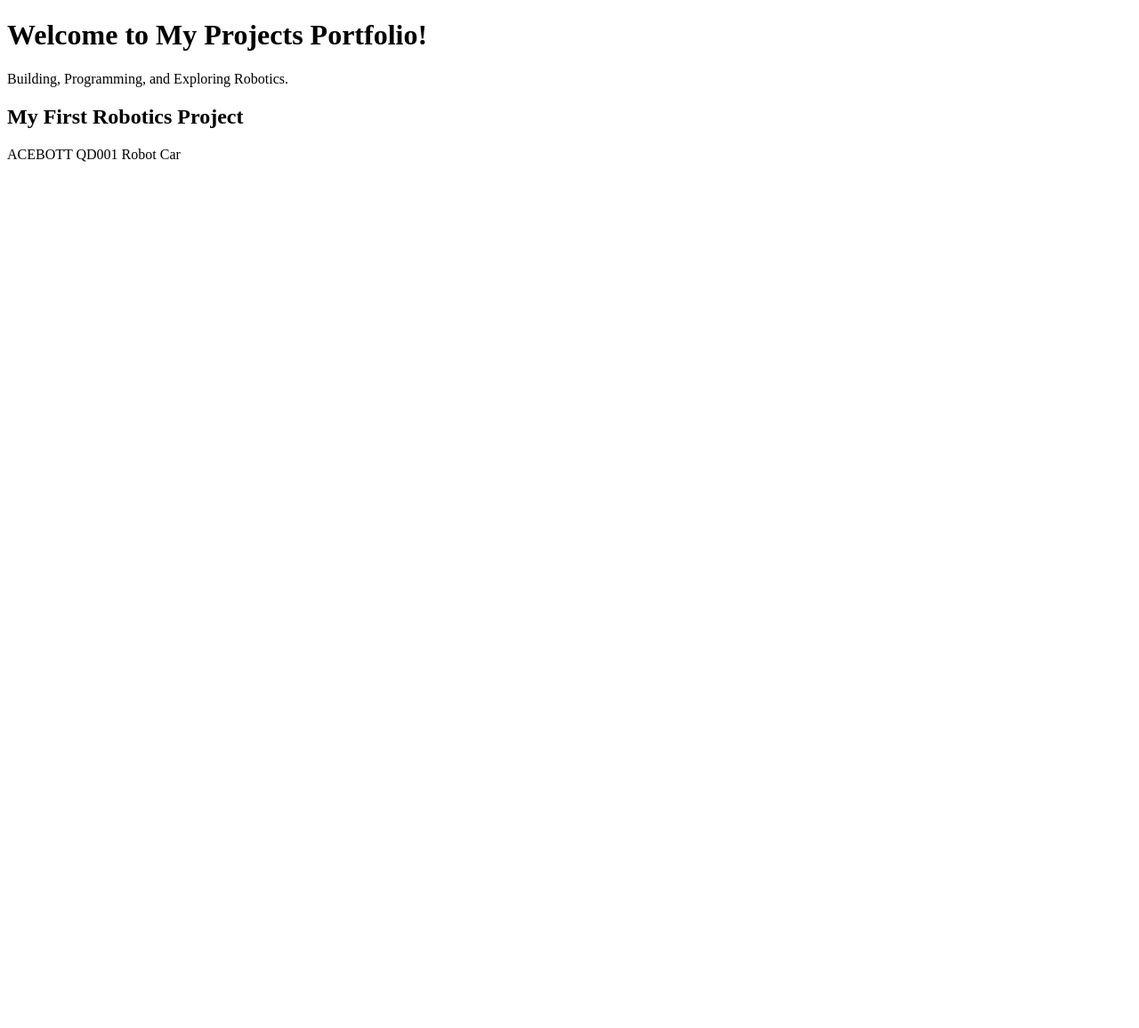
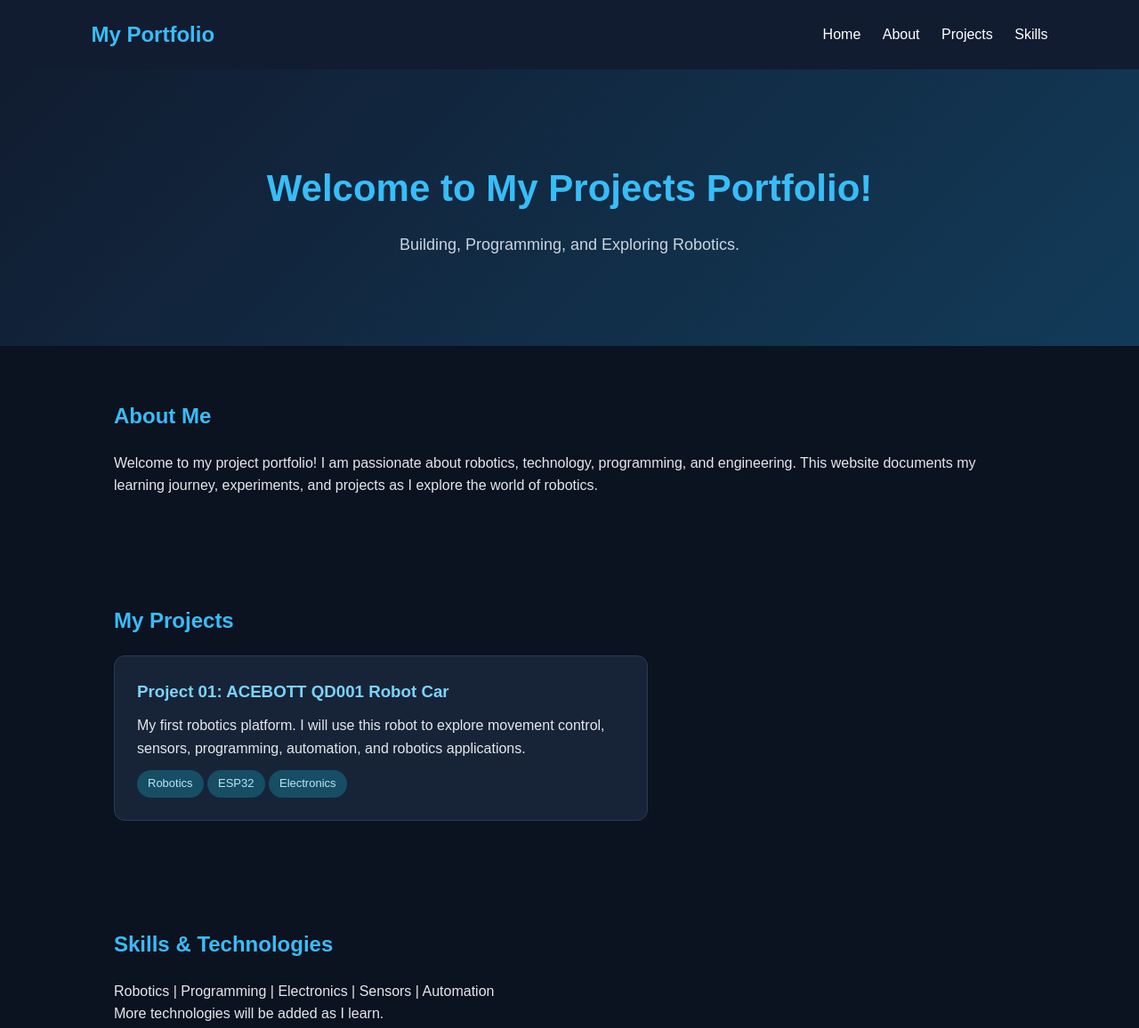
Before and after one commit to peraltadavidelijah-pixel/peraltadavidelijah-pixel.github.io, a plain HTML site: page index.html in a window 1280 px wide. Shown: the top 1156 px of the page at 89% size. Before the commit the page ends 800 px from the top, so only its background shows below. Drawn offline with Linux system fonts and the light colour scheme.

Commit message:
Update title and enhance styling for portfolio

```diff
--- a/index.html
+++ b/index.html
@@ -1,14 +1,179 @@
+
 <!DOCTYPE html>
 <html lang="en">
 <head>
     <meta charset="UTF-8">
     <meta name="viewport" content="width=device-width, initial-scale=1.0">
-    <title>Projects Portfolio</title>
+    <title>My Projects Portfolio</title>
+
+    <style>
+        * {
+            margin: 0;
+            padding: 0;
+            box-sizing: border-box;
+        }
+
+        body {
+            font-family: Arial, sans-serif;
+            background: #0b1220;
+            color: #e5e7eb;
+            line-height: 1.6;
+        }
+
+        header {
+            background: #111c30;
+            padding: 20px 8%;
+            display: flex;
+            justify-content: space-between;
+            align-items: center;
+        }
+
+        header h2 {
+            color: #38bdf8;
+        }
+
+        nav a {
+            color: white;
+            text-decoration: none;
+            margin-left: 20px;
+        }
+
+        .hero {
+            text-align: center;
+            padding: 100px 20px;
+            background: linear-gradient(135deg, #111c30, #123b59);
+        }
+
+        .hero h1 {
+            font-size: 42px;
+            color: #38bdf8;
+            margin-bottom: 15px;
+        }
+
+        .hero p {
+            font-size: 18px;
+            color: #cbd5e1;
+        }
+
+        .section {
+            padding: 60px 10%;
+        }
+
+        .section h2 {
+            color: #38bdf8;
+            margin-bottom: 20px;
+        }
+
+        .project-card {
+            background: #172438;
+            padding: 25px;
+            border-radius: 12px;
+            border: 1px solid #263d57;
+            max-width: 600px;
+        }
+
+        .project-card h3 {
+            color: #7dd3fc;
+            margin-bottom: 10px;
+        }
+
+        .tag {
+            display: inline-block;
+            background: #164e63;
+            color: #bae6fd;
+            padding: 5px 12px;
+            border-radius: 20px;
+            margin-top: 12px;
+            font-size: 13px;
+        }
+
+        footer {
+            text-align: center;
+            padding: 25px;
+            background: #111c30;
+            color: #94a3b8;
+        }
+
+        a {
+            color: #38bdf8;
+        }
+
+        @media (max-width: 600px) {
+            header {
+                flex-direction: column;
+                gap: 12px;
+            }
+
+            nav a {
+                margin: 0 7px;
+                font-size: 14px;
+            }
+
+            .hero h1 {
+                font-size: 30px;
+            }
+        }
+    </style>
 </head>
+
 <body>
-    <h1>Welcome to My Projects Portfolio!</h1>
-    <p>Building, Programming, and Exploring Robotics.</p>
-    <h2>My First Robotics Project</h2>
-    <p>ACEBOTT QD001 Robot Car</p>
+
+    <header>
+        <h2>My Portfolio</h2>
+
+        <nav>
+            <a href="#home">Home</a>
+            <a href="#about">About</a>
+            <a href="#projects">Projects</a>
+            <a href="#skills">Skills</a>
+        </nav>
+    </header>
+
+    <section class="hero" id="home">
+        <h1>Welcome to My Projects Portfolio!</h1>
+        <p>Building, Programming, and Exploring Robotics.</p>
+    </section>
+
+    <section class="section" id="about">
+        <h2>About Me</h2>
+        <p>
+            Welcome to my project portfolio! I am passionate about
+            robotics, technology, programming, and engineering.
+            This website documents my learning journey, experiments,
+            and projects as I explore the world of robotics.
+        </p>
+    </section>
+
+    <section class="section" id="projects">
+        <h2>My Projects</h2>
+
+        <div class="project-card">
+            <h3>Project 01: ACEBOTT QD001 Robot Car</h3>
+
+            <p>
+                My first robotics platform. I will use this robot
+                to explore movement control, sensors, programming,
+                automation, and robotics applications.
+            </p>
+
+            <span class="tag">Robotics</span>
+            <span class="tag">ESP32</span>
+            <span class="tag">Electronics</span>
+        </div>
+    </section>
+
+    <section class="section" id="skills">
+        <h2>Skills & Technologies</h2>
+        <p>
+            Robotics | Programming | Electronics |
+            Sensors | Automation
+        </p>
+        <p>More technologies will be added as I learn.</p>
+    </section>
+
+    <footer>
+        <p>My Projects Portfolio | Learning Through Building</p>
+    </footer>
+
 </body>
 </html>
```
